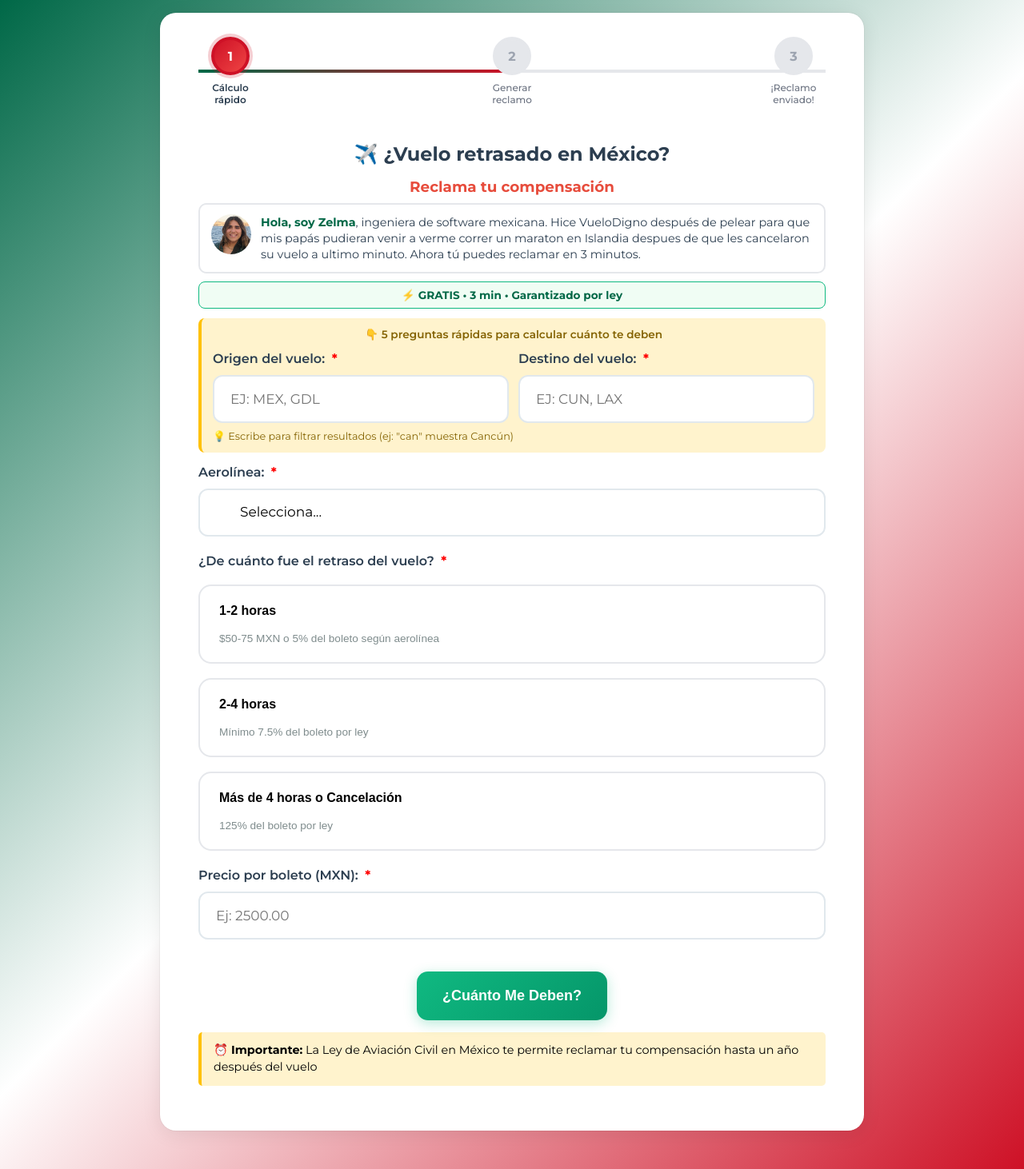
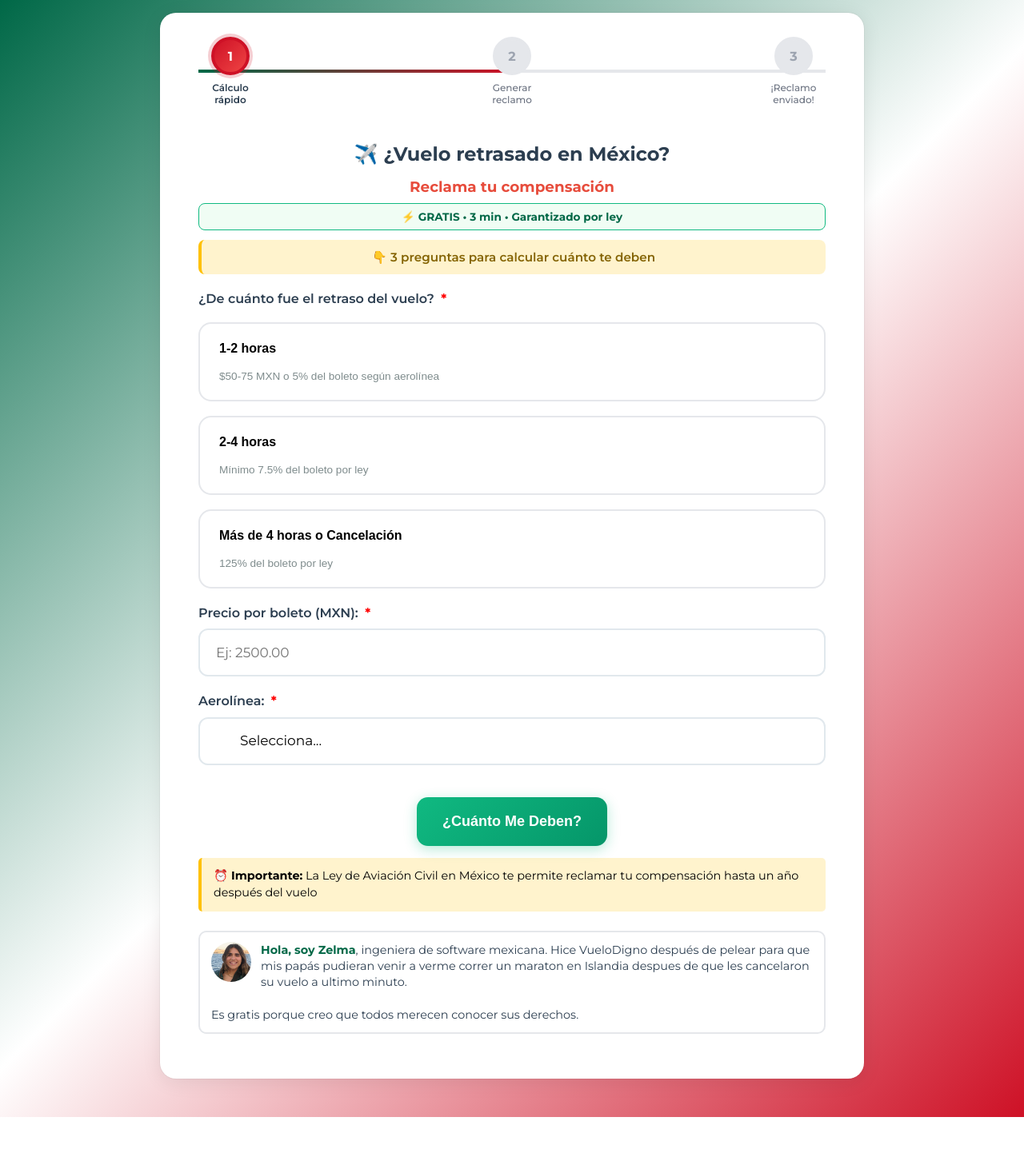
Before and after one commit to zelmag/rentas-claras, a Flask app: page / in a window 1280 px wide. Shown: the whole page at 80% size. After the commit the page ends 1397 px from the top, so only its background shows below. Run offline with Flask 3, Linux system fonts and the light colour scheme.

Commit message:
UX: Move form fields to page 2 and simplify landing page
- Simplified page 1 to only 3 essential questions (delay, price, airline)
- Moved origin/destination fields to page 2 for better progressive disclosure
- Moved 'Hola soy Zelma' section to bottom of page 1 as 'About Us'
- Added text: 'Es gratis porque creo que todos merecen conocer sus derechos'
- Updated validation logic to handle new field structure
- Added form submission handler to sync page 2 values to hidden fields
- Updated back navigation to properly pre-fill page 2 fields

```diff
--- a/templates/index.html
+++ b/templates/index.html
@@ -628,19 +628,6 @@
             </h2>
         </div>
 
-        <!-- Why I Built This -->
-        <div id="why-section"
-            style="background: #ffffff; border: 2px solid #e5e7eb; border-radius: 10px; padding: 12px 14px; margin-bottom: 10px;">
-            <img src="{{ url_for('static', filename='zelma_pfp.png') }}?v=2" alt="Zelma"
-                style="width: 50px; height: 50px; border-radius: 50%; object-fit: cover; float: left; margin-right: 12px;">
-            <p style="margin: 0; color: #2c3e50; font-size: 0.9em; line-height: 1.4;">
-                <strong style="color: #006847;">Hola, soy Zelma</strong>, ingeniera de software mexicana. Hice
-                VueloDigno después de pelear para que mis papás pudieran venir a verme correr un maraton en Islandia
-                despues de que les cancelaron su vuelo a ultimo minuto.
-                Ahora tú puedes reclamar en 3 minutos.
-            </p>
-        </div>
-
         <!-- Trust Badge -->
         <div id="trust-badge-section"
             style="background: #f0fdf4; padding: 8px 12px; border-radius: 8px; margin-bottom: 12px; text-align: center; border: 1px solid #10b981;">
@@ -664,18 +651,109 @@
         <form action="/preview" method="POST" id="multi-page-form">
 
             <div class="page active" data-page="1">
-                <!-- Start Here Banner with Origin/Destination -->
+                <!-- Start Here Banner -->
                 <div
-                    style="background: #fff3cd; padding: 12px 14px; border-radius: 8px; margin: 10px 0 14px 0; border-left: 4px solid #ffc107;">
-                    <p style="margin: 0 0 12px 0; font-weight: 600; color: #856404; font-size: 0.85em; text-align: center;">
-                        👇 5 preguntas rápidas para calcular cuánto te deben
+                    style="background: #fff3cd; padding: 12px 14px; border-radius: 8px; margin: 10px 0 14px 0; border-left: 4px solid #ffc107; text-align: center;">
+                    <p style="margin: 0; font-weight: 600; color: #856404; font-size: 0.95em;">
+                        👇 3 preguntas para calcular cuánto te deben
                     </p>
+                </div>
+
+                <label style="margin-top: 20px;">¿De cuánto fue el retraso del vuelo?
+                </label>
+                <div class="delay-buttons">
+                    <button type="button" class="delay-option" data-value="1">
+                        <strong>1-2 horas</strong><br>
+                        <span style="font-size: 0.85em; color: #7f8c8d; font-weight: normal;">$50-75 MXN o 5% del boleto
+                            según aerolínea</span>
+                    </button>
+                    <button type="button" class="delay-option" data-value="2">
+                        <strong>2-4 horas</strong><br>
+                        <span style="font-size: 0.85em; color: #7f8c8d; font-weight: normal;">Mínimo 7.5% del boleto por
+                            ley</span>
+                    </button>
+                    <button type="button" class="delay-option" data-value="3">
+                        <strong>Más de 4 horas o Cancelación</strong><br>
+                        <span style="font-size: 0.85em; color: #7f8c8d; font-weight: normal;">125% del boleto por
+                            ley</span>
+                    </button>
+                </div>
+                <input type="hidden" id="delay_hours" name="delay_hours">
+
+                <div class="form-group" style="margin-top: 20px;">
+                    <label>Precio por boleto (MXN):</label>
+                    <input type="number" name="ticket_price" id="ticket_price" step="0.01" min="1"
+                        placeholder="Ej: 2500.00" required>
+                    <span class="input-checkmark">✓</span>
+                    <div class="error-message" id="ticket_price_error">Por favor ingresa un precio válido mayor a 0
+                    </div>
+                </div>
+
+                <div class="form-group">
+                    <label>Aerolínea:</label>
+                    <select name="airline" id="airline" required>
+                        <option value="">Selecciona...</option>
+                        <option value="Volaris">Volaris</option>
+                        <option value="VivaAerobus">VivaAerobus</option>
+                        <option value="Aeromexico">Aeroméxico</option>
+                        <option value="Demo">Demo (Prueba)</option>
+                    </select>
+                    <span class="input-checkmark">✓</span>
+                    <div class="error-message" id="airline_error">Por favor selecciona una aerolínea</div>
+                </div>
+
+                <!-- Hidden fields for origin/destination - will be filled on page 2 -->
+                <input type="hidden" name="origin" id="origin" value="MEX">
+                <input type="hidden" name="destination" id="destination" value="CUN">
+
+                <div class="btn-group" style="justify-content: center;">
+                    <button type="button" class="btn-secondary" id="back-1" onclick="showPage(1)" disabled
+                        style="visibility: hidden; display: none;">← Atrás</button>
+                    <button type="button" class="btn-primary" id="next-1" onclick="nextPage()"
+                        style="flex-grow: 0;">¿Cuánto Me Deben?</button>
+                </div>
+
+                <div
+                    style="background-color: #fff3cd; border-left: 4px solid #ffc107; padding: 12px 15px; border-radius: 5px; margin-top: 15px; font-size: 0.9em; line-height: 1.5;">
+                    <strong>⏰ Importante:</strong> La Ley de Aviación Civil en México te permite reclamar tu
+                    compensación hasta un año después del vuelo
+                </div>
+
+                <!-- About Us Section -->
+                <div id="about-section"
+                    style="background: #ffffff; border: 2px solid #e5e7eb; border-radius: 10px; padding: 12px 14px; margin-top: 24px;">
+                    <img src="{{ url_for('static', filename='zelma_pfp.png') }}?v=2" alt="Zelma"
+                        style="width: 50px; height: 50px; border-radius: 50%; object-fit: cover; float: left; margin-right: 12px;">
+                    <p style="margin: 0; color: #2c3e50; font-size: 0.9em; line-height: 1.4;">
+                        <strong style="color: #006847;">Hola, soy Zelma</strong>, ingeniera de software mexicana. Hice
+                        VueloDigno después de pelear para que mis papás pudieran venir a verme correr un maraton en Islandia
+                        despues de que les cancelaron su vuelo a ultimo minuto.
+                        <br><br>
+                        Es gratis porque creo que todos merecen conocer sus derechos.
+                    </p>
+                </div>
+            </div>
+
+            <div class="page" data-page="2">
+                <!-- Eligibility Info Banner -->
+                <div id="eligibility-message-box"
+                    style="display:none; margin: 20px 0; padding: 15px; border-radius: 8px; background-color: #f0fdf4; border-left: 5px solid #006847;">
+                    <div id="claim-result" style="margin-bottom: 10px;"></div>
+                </div>
+
+                <!-- Page 2 Banner -->
+                <div
+                    style="background: #fff3cd; padding: 15px 20px; border-radius: 10px; margin: 20px 0 30px 0; border-left: 4px solid #ffc107; text-align: center;">
+                    <p style="margin: 0; font-weight: 600; color: #856404; font-size: 1.05em;">
+                        📧 Responde estas preguntas para generar tu email de reclamo
+                    </p>
+                </div>
 
                 <!-- Origin and Destination (Side by Side) -->
-                    <div style="display: grid; grid-template-columns: 1fr 1fr; gap: 12px; margin-bottom: 8px;">
+                <div style="display: grid; grid-template-columns: 1fr 1fr; gap: 12px; margin-bottom: 20px;">
                     <div class="form-group" style="margin-bottom: 0;">
                         <label>Origen del vuelo:</label>
-                            <input type="text" name="origin" id="origin" list="origin-list" placeholder="Ej: MEX, GDL"
+                        <input type="text" name="origin_page2" id="origin_page2" list="origin-list" placeholder="Ej: MEX, GDL"
                             pattern="[A-Za-z]{3}" maxlength="3" required style="text-transform: uppercase;"
                             autocomplete="off">
                         <datalist id="origin-list">
@@ -716,12 +794,12 @@
                             <option value="ZIH">🇲🇽 ZIH - Zihuatanejo</option>
                         </datalist>
                         <span class="input-checkmark">✓</span>
-                            <div class="error-message" id="origin_error">Debe ser un aeropuerto mexicano</div>
+                        <div class="error-message" id="origin_page2_error">Debe ser un aeropuerto mexicano</div>
                     </div>
 
                     <div class="form-group" style="margin-bottom: 0;">
                         <label>Destino del vuelo:</label>
-                            <input type="text" name="destination" id="destination" list="destination-list"
+                        <input type="text" name="destination_page2" id="destination_page2" list="destination-list"
                             placeholder="Ej: CUN, LAX" pattern="[A-Za-z]{3}" maxlength="3" required
                             style="text-transform: uppercase;" autocomplete="off">
                         <datalist id="destination-list">
@@ -773,85 +851,12 @@
                             <option value="LHR">🇬🇧 LHR - London</option>
                         </datalist>
                         <span class="input-checkmark">✓</span>
-                            <div class="error-message" id="destination_error">Código inválido</div>
-                        </div>
-                    </div>
-                    <small style="color: #856404; font-size: 0.8em; display: block; margin: 0;">
+                        <div class="error-message" id="destination_page2_error">Código inválido</div>
+                    </div>
+                </div>
+                <small style="color: #666; font-size: 0.8em; display: block; margin: 0 0 20px 0;">
                     💡 Escribe para filtrar resultados (ej: "can" muestra Cancún)
                 </small>
-                </div>
-
-                <div class="form-group">
-                    <label>Aerolínea:</label>
-                    <select name="airline" id="airline" required>
-                        <option value="">Selecciona...</option>
-                        <option value="Volaris">Volaris</option>
-                        <option value="VivaAerobus">VivaAerobus</option>
-                        <option value="Aeromexico">Aeroméxico</option>
-                        <option value="Demo">Demo (Prueba)</option>
-                    </select>
-                    <span class="input-checkmark">✓</span>
-                    <div class="error-message" id="airline_error">Por favor selecciona una aerolínea</div>
-                </div>
-
-                <label style="margin-top: 20px;">¿De cuánto fue el retraso del vuelo?
-                </label>
-                <div class="delay-buttons">
-                    <button type="button" class="delay-option" data-value="1">
-                        <strong>1-2 horas</strong><br>
-                        <span style="font-size: 0.85em; color: #7f8c8d; font-weight: normal;">$50-75 MXN o 5% del boleto
-                            según aerolínea</span>
-                    </button>
-                    <button type="button" class="delay-option" data-value="2">
-                        <strong>2-4 horas</strong><br>
-                        <span style="font-size: 0.85em; color: #7f8c8d; font-weight: normal;">Mínimo 7.5% del boleto por
-                            ley</span>
-                    </button>
-                    <button type="button" class="delay-option" data-value="3">
-                        <strong>Más de 4 horas o Cancelación</strong><br>
-                        <span style="font-size: 0.85em; color: #7f8c8d; font-weight: normal;">125% del boleto por
-                            ley</span>
-                    </button>
-                </div>
-                <input type="hidden" id="delay_hours" name="delay_hours">
-
-                <div class="form-group" style="margin-top: 20px;">
-                    <label>Precio por boleto (MXN):</label>
-                    <input type="number" name="ticket_price" id="ticket_price" step="0.01" min="1"
-                        placeholder="Ej: 2500.00" required>
-                    <span class="input-checkmark">✓</span>
-                    <div class="error-message" id="ticket_price_error">Por favor ingresa un precio válido mayor a 0
-                    </div>
-                </div>
-
-                <div class="btn-group" style="justify-content: center;">
-                    <button type="button" class="btn-secondary" id="back-1" onclick="showPage(1)" disabled
-                        style="visibility: hidden; display: none;">← Atrás</button>
-                    <button type="button" class="btn-primary" id="next-1" onclick="nextPage()"
-                        style="flex-grow: 0;">¿Cuánto Me Deben?</button>
-                </div>
-
-                <div
-                    style="background-color: #fff3cd; border-left: 4px solid #ffc107; padding: 12px 15px; border-radius: 5px; margin-top: 15px; font-size: 0.9em; line-height: 1.5;">
-                    <strong>⏰ Importante:</strong> La Ley de Aviación Civil en México te permite reclamar tu
-                    compensación hasta un año después del vuelo
-                </div>
-            </div>
-
-            <div class="page" data-page="2">
-                <!-- Eligibility Info Banner -->
-                <div id="eligibility-message-box"
-                    style="display:none; margin: 20px 0; padding: 15px; border-radius: 8px; background-color: #f0fdf4; border-left: 5px solid #006847;">
-                    <div id="claim-result" style="margin-bottom: 10px;"></div>
-                </div>
-
-                <!-- Page 2 Banner -->
-                <div
-                    style="background: #fff3cd; padding: 15px 20px; border-radius: 10px; margin: 20px 0 30px 0; border-left: 4px solid #ffc107; text-align: center;">
-                    <p style="margin: 0; font-weight: 600; color: #856404; font-size: 1.05em;">
-                        📧 Responde estas preguntas para generar tu email de reclamo
-                    </p>
-                </div>
 
                 <div class="form-group">
                     <label>Número de vuelo:</label>
@@ -1002,13 +1007,13 @@
             const descriptionElement = document.getElementById('page-description');
             const pageTitleContainer = document.getElementById('page-title');
             const heroSection = document.getElementById('hero-section');
-            const whySection = document.getElementById('why-section');
+            const aboutSection = document.getElementById('about-section');
             const trustBadgeSection = document.getElementById('trust-badge-section');
 
             if (currentPage === 2 && calculatedCompensation > 0 && selectedAirline) {
-                // Hide hero, why, and trust-badge on page 2
+                // Hide hero, about, and trust-badge on page 2
                 heroSection.style.display = 'none';
-                whySection.style.display = 'none';
+                aboutSection.style.display = 'none';
                 trustBadgeSection.style.display = 'none';
 
                 // Show the title elements on page 2
@@ -1032,9 +1037,9 @@
                 subtitleElement.textContent = "";
                 descriptionElement.innerHTML = "";
             } else if (currentPage === 1) {
-                // Show hero, why, and trust-badge on page 1
+                // Show hero, about, and trust-badge on page 1
                 heroSection.style.display = 'block';
-                whySection.style.display = 'block';
+                aboutSection.style.display = 'block';
                 trustBadgeSection.style.display = 'block';
 
                 // Hide title elements on page 1 (we have the hero section instead)
@@ -1120,10 +1125,9 @@
 
                 const ticketPriceValid = validateField('ticket_price');
                 const airlineValid = validateField('airline');
-                const originValid = validateField('origin');
-                const destValid = validateField('destination');
-
-                return ticketPriceValid && airlineValid && originValid && destValid;
+                // Origin and destination are now on page 2, so don't validate them on page 1
+
+                return ticketPriceValid && airlineValid;
             }
 
             const currentPageElement = document.querySelector(`.page[data-page="${pageNumber}"]`);
@@ -1640,25 +1644,25 @@
                 });
             }
 
-            // Add event listeners for origin and destination
-            const originInput = document.getElementById('origin');
-            const destInput = document.getElementById('destination');
-
-            if (originInput) {
-                originInput.addEventListener('input', () => {
-                    validateField('origin');
-                });
-                originInput.addEventListener('blur', () => {
-                    validateField('origin');
-                });
-            }
-
-            if (destInput) {
-                destInput.addEventListener('input', () => {
-                    validateField('destination');
-                });
-                destInput.addEventListener('blur', () => {
-                    validateField('destination');
+            // Add event listeners for origin and destination (page 2 fields)
+            const originPage2Input = document.getElementById('origin_page2');
+            const destPage2Input = document.getElementById('destination_page2');
+
+            if (originPage2Input) {
+                originPage2Input.addEventListener('input', () => {
+                    validateField('origin_page2');
+                });
+                originPage2Input.addEventListener('blur', () => {
+                    validateField('origin_page2');
+                });
+            }
+
+            if (destPage2Input) {
+                destPage2Input.addEventListener('input', () => {
+                    validateField('destination_page2');
+                });
+                destPage2Input.addEventListener('blur', () => {
+                    validateField('destination_page2');
                 });
             }
 
@@ -1678,6 +1682,25 @@
                     }
                 });
             });
+
+            // Form submission handler: copy page 2 values to hidden fields
+            const form = document.getElementById('multi-page-form');
+            if (form) {
+                form.addEventListener('submit', function(event) {
+                    // Copy origin_page2 and destination_page2 to hidden fields
+                    const originPage2 = document.getElementById('origin_page2');
+                    const destinationPage2 = document.getElementById('destination_page2');
+                    const originHidden = document.getElementById('origin');
+                    const destinationHidden = document.getElementById('destination');
+
+                    if (originPage2 && originPage2.value && originHidden) {
+                        originHidden.value = originPage2.value.toUpperCase().trim();
+                    }
+                    if (destinationPage2 && destinationPage2.value && destinationHidden) {
+                        destinationHidden.value = destinationPage2.value.toUpperCase().trim();
+                    }
+                });
+            }
 
             // Update compensation display when passenger count changes
             const passengerCountInput = document.getElementById('passenger_count');
@@ -1725,6 +1748,12 @@
         // Pre-fill all form fields
         document.getElementById('origin').value = backData.origin;
         document.getElementById('destination').value = backData.destination;
+        // Also pre-fill page 2 visible fields
+        const originPage2Field = document.getElementById('origin_page2');
+        const destinationPage2Field = document.getElementById('destination_page2');
+        if (originPage2Field) originPage2Field.value = backData.origin;
+        if (destinationPage2Field) destinationPage2Field.value = backData.destination;
+
         document.getElementById('delay_hours').value = backData.delay_hours;
         document.getElementById('ticket_price').value = backData.ticket_price;
         document.getElementById('airline').value = backData.airline;
```
Lines whose indentation alone changed are shown as unchanged.
